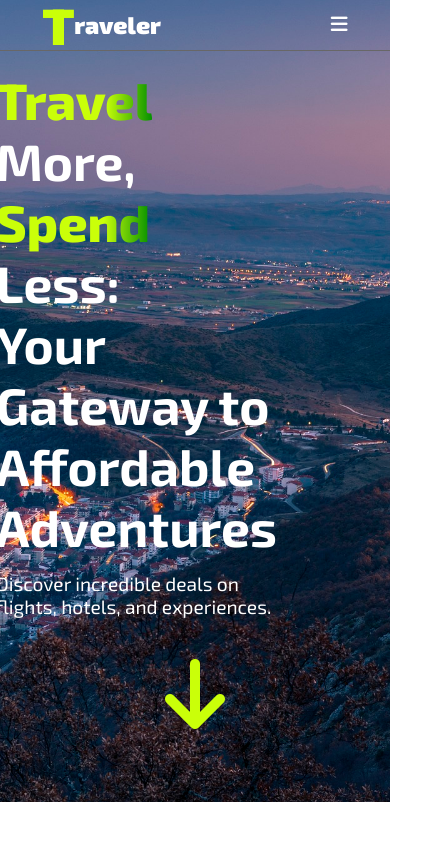
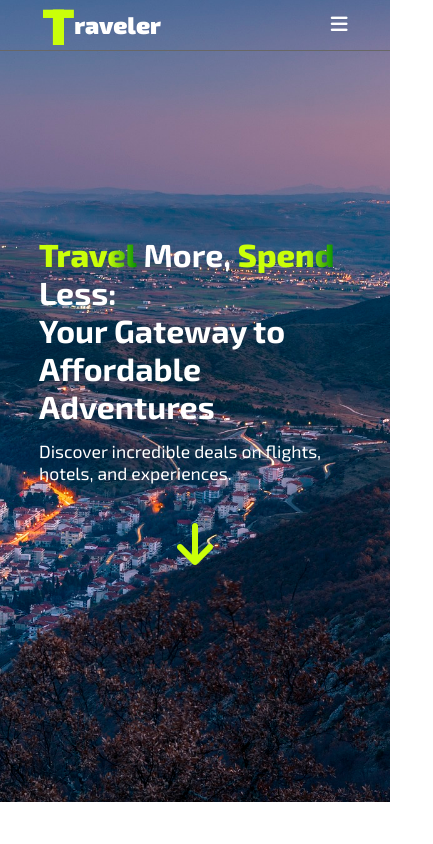
Before and after one commit to Saad-Kibal/travel, a plain HTML site: page index.html in a window 390 px wide. Shown: the top 844 px of the page, 433 px wide, since content can reach past the window. Drawn offline with Linux system fonts and the light colour scheme.

Commit message:
updating font size for smallscreens

```diff
--- a/styles.css
+++ b/styles.css
@@ -384,6 +384,22 @@ footer {
         justify-content: space-around;
     }
 
+    .hero-text {
+        padding: 0 10% 0 10%;
+    }
+
+
+    .hero h1 {
+        font-size:2rem;
+    }
+
+    .hero p {
+        font-size: 1.1em;
+    }
+
+    .hero i {
+        font-size: 3em;
+    }
 
     footer {
         font-size: 0.8rem;
@@ -391,4 +407,6 @@ footer {
     }
 
 
+
+
 }
```
